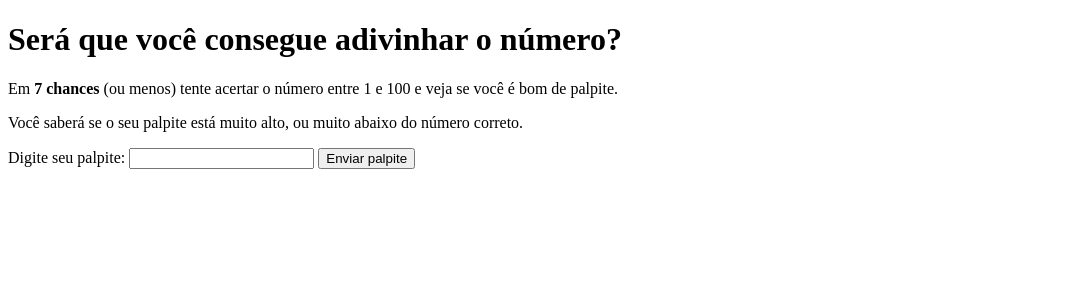
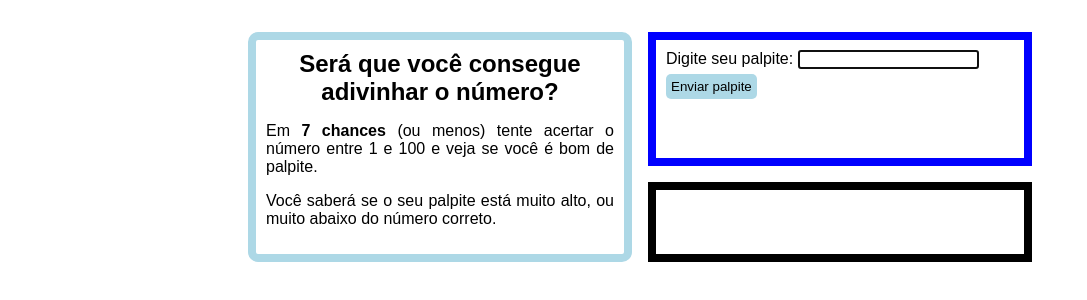
Before and after one commit to jeimoal/jogoNumeroAleatorio, a plain HTML site: page index.html in a window 1280 px wide. Shown: the whole page, without its empty margins (0-1087 px from the left). Drawn offline with Linux system fonts and the light colour scheme.

Commit message:
Update and rename jogoNumeroAleatorio.html to index.html

```diff
--- a/jogoNumeroAleatorio.html
+++ b/index.html
@@ -3,8 +3,7 @@
 <head>
 	<meta charset="utf-8">
 	<meta name="viewport" content="width=device-width, initial-scale=1">
-	<link src="jogoNumeroAleatorio.css" type="text/css" rel="stylesheet">
-	<script src="jogoNumeroAleatorio.js"></script>
+	<link href="jogoNumeroAleatorio.css" type="text/css" rel="stylesheet">
 	<title>Jogo - Advinhe o número</title>
 </head>
 
@@ -29,4 +28,5 @@
 		</div>
 	</div>
 </body>
+	<script src="jogoNumeroAleatorio.js"></script>
 </html>
```
